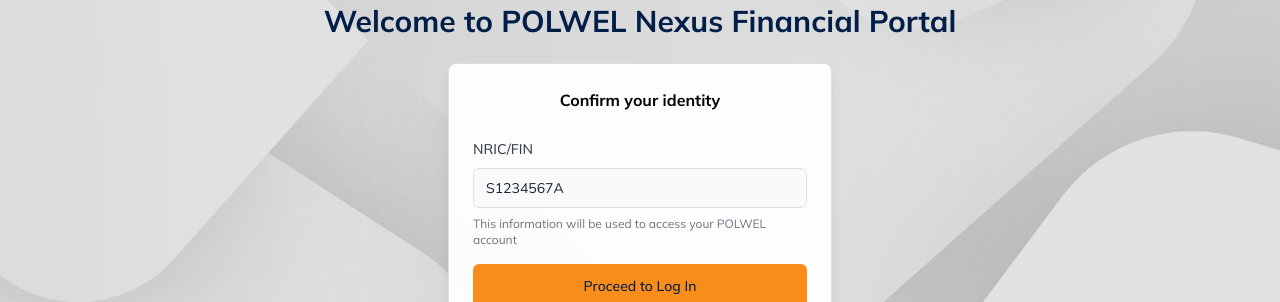
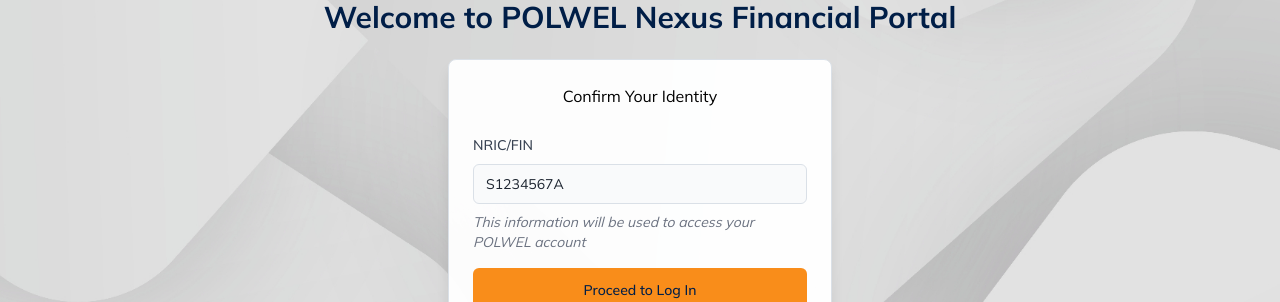
Before and after one commit to sg-pm-OTG/polwel-nexus-26, a React (Vite) app: page / in a window 1280 px wide. Both pictures are taken after a click on the button "Log in with". Shown: the part 279-581 px from the top of the page. Built offline with nearby package versions, Linux system fonts and the light colour scheme.

Commit message:
Refactor NRIC confirmation page

```diff
--- a/src/pages/NRICConfirmation.tsx
+++ b/src/pages/NRICConfirmation.tsx
@@ -39,8 +39,8 @@ const NRICConfirmation = ({ nric, onProceed }: NRICConfirmationProps) => {
           {/* NRIC Confirmation Card */}
           <Card className="w-full max-w-sm shadow-lg">
             <CardHeader className="space-y-1">
-              <CardDescription className="text-center text-base text-black font-bold">
-                Confirm your identity
+              <CardDescription className="text-center text-base text-black">
+                Confirm Your Identity
               </CardDescription>
             </CardHeader>
             <CardContent>
@@ -56,7 +56,7 @@ const NRICConfirmation = ({ nric, onProceed }: NRICConfirmationProps) => {
                     readOnly
                     className="bg-gray-50 cursor-not-allowed"
                   />
-                  <p className="text-xs text-gray-500">
+                  <p className="text-sm text-gray-500 italic">
                     This information will be used to access your POLWEL account
                   </p>
                 </div>
```
